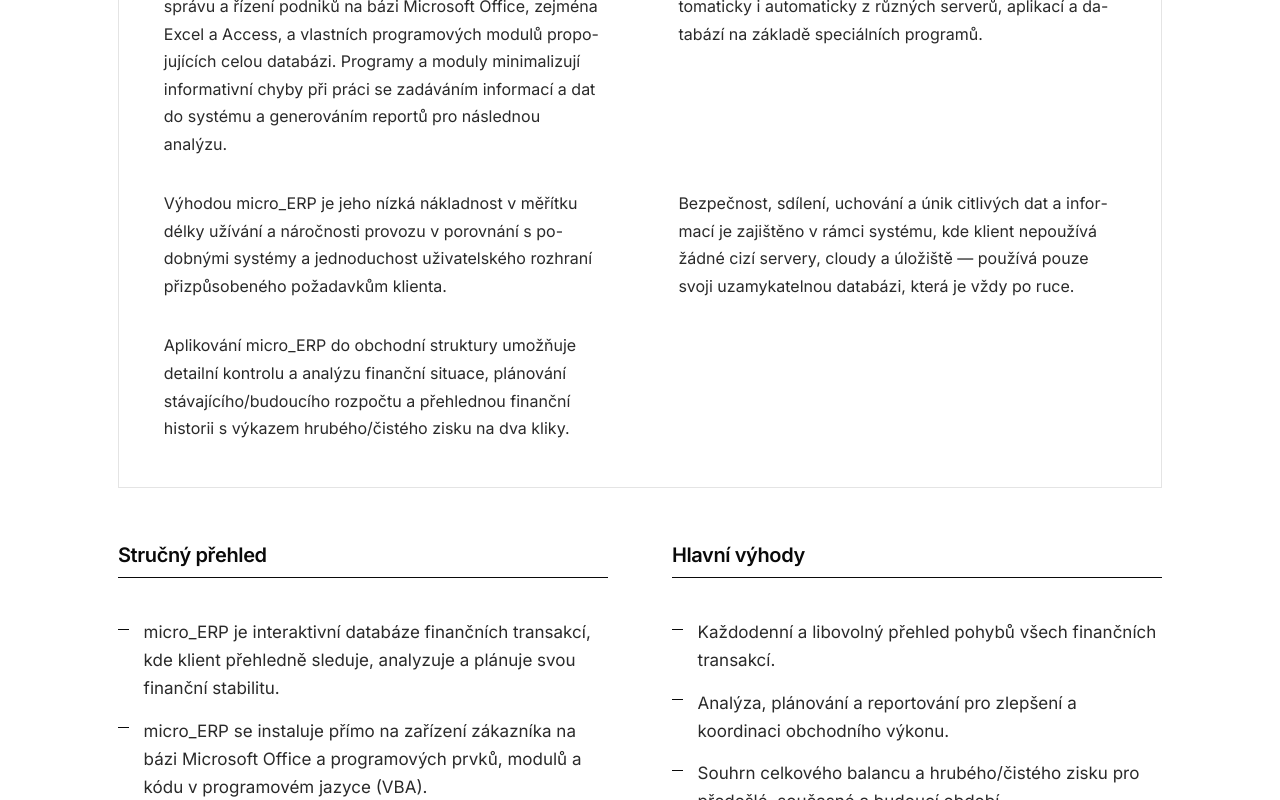
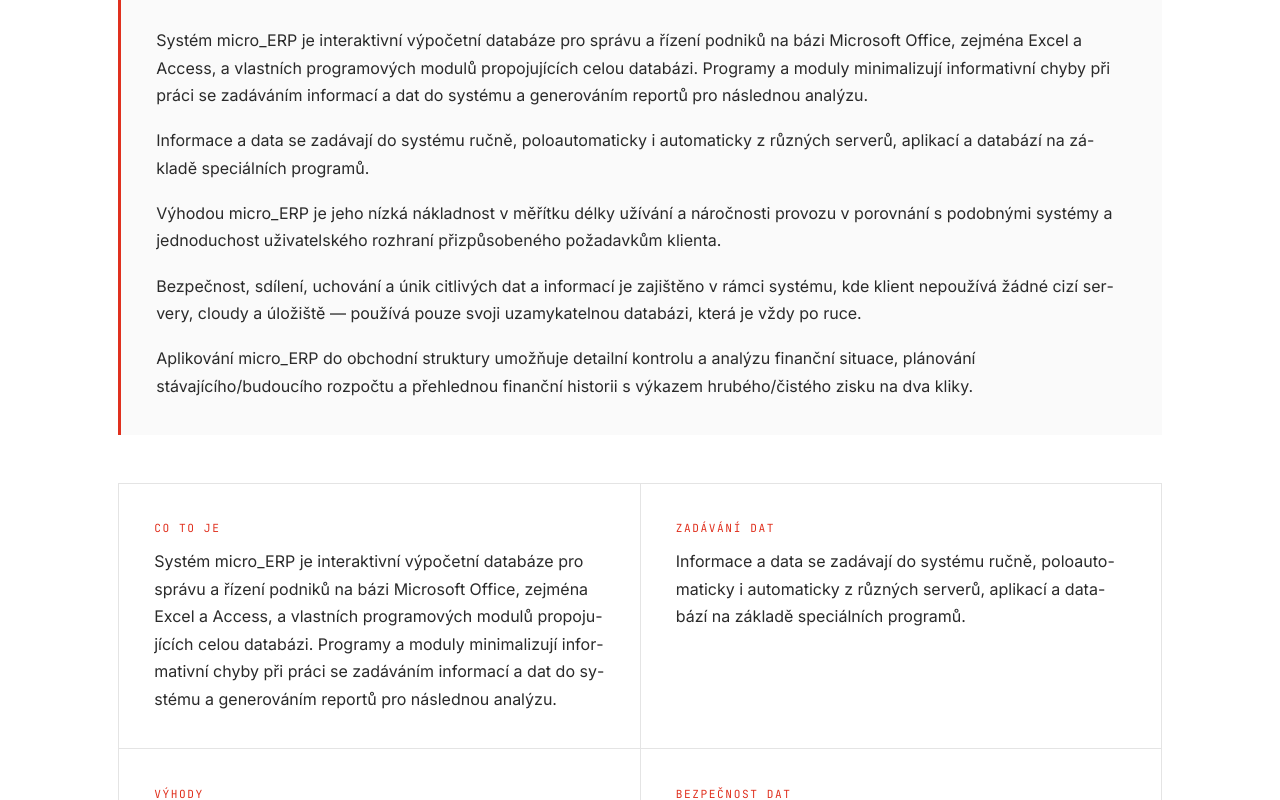
Before and after one commit to Vasaaa24/kodingcz, a Next.js app: page / in a window 1280 px wide. Shown: the part 4540-5340 px from the top of the page. Built offline with nearby package versions, Linux system fonts and the light colour scheme.

Commit message:
style: show full prose text above labeled cards in microERP description

```diff
--- a/app/page.module.css
+++ b/app/page.module.css
@@ -420,16 +420,48 @@
   border-radius: 1px;
 }
 
-/* All description paragraphs in a single bordered block. */
+/* Full prose block above the labeled cards. */
+.infoProsa {
+  display: flex;
+  flex-direction: column;
+  gap: 1.1rem;
+  margin-bottom: clamp(2rem, 4vw, 3rem);
+  padding: clamp(1.6rem, 2.8vw, 2.2rem);
+  border-left: 3px solid var(--accent);
+  background: #fafafa;
+}
+
+/* All description paragraphs — grid of labeled cards. */
 .infoBlock {
   display: grid;
-  grid-template-columns: repeat(auto-fit, minmax(min(380px, 100%), 1fr));
-  gap: clamp(1.4rem, 2.5vw, 2rem) clamp(2.5rem, 6vw, 5rem);
+  grid-template-columns: repeat(2, 1fr);
+  gap: 1px;
+  background: var(--line);
+  border: 1px solid var(--line);
+  margin-bottom: clamp(2.5rem, 5vw, 3.5rem);
+  overflow: hidden;
+}
+
+@media (max-width: 720px) {
+  .infoBlock {
+    grid-template-columns: 1fr;
+  }
+}
+
+.infoItem {
   background: var(--bg);
-  border: 1px solid var(--line);
-  border-top: 3px solid var(--accent);
-  padding: clamp(2rem, 3.5vw, 3rem);
-  margin-bottom: clamp(2.5rem, 5vw, 3.5rem);
+  padding: clamp(1.6rem, 2.8vw, 2.2rem);
+  display: flex;
+  flex-direction: column;
+  gap: 0.65rem;
+}
+
+.infoItemLabel {
+  font-family: var(--stack-mono);
+  font-size: 0.7rem;
+  letter-spacing: 0.14em;
+  text-transform: uppercase;
+  color: var(--accent);
 }
 
 .infoText {
--- a/app/page.tsx
+++ b/app/page.tsx
@@ -151,11 +151,19 @@
               ))}
             </div>
 
+            <h3 className={styles.subhead}>Popis systému</h3>
+            <div className={styles.infoProsa} data-reveal>
+              {microErp.description.map((b) => (
+                <p key={b.label} className={styles.infoText}>{b.text}</p>
+              ))}
+            </div>
+
             <div className={styles.infoBlock} data-reveal>
               {microErp.description.map((b) => (
-                <p key={b.label} className={styles.infoText}>
-                  {b.text}
-                </p>
+                <div key={b.label} className={styles.infoItem}>
+                  <span className={styles.infoItemLabel}>{b.label}</span>
+                  <p className={styles.infoText}>{b.text}</p>
+                </div>
               ))}
             </div>
 
```
